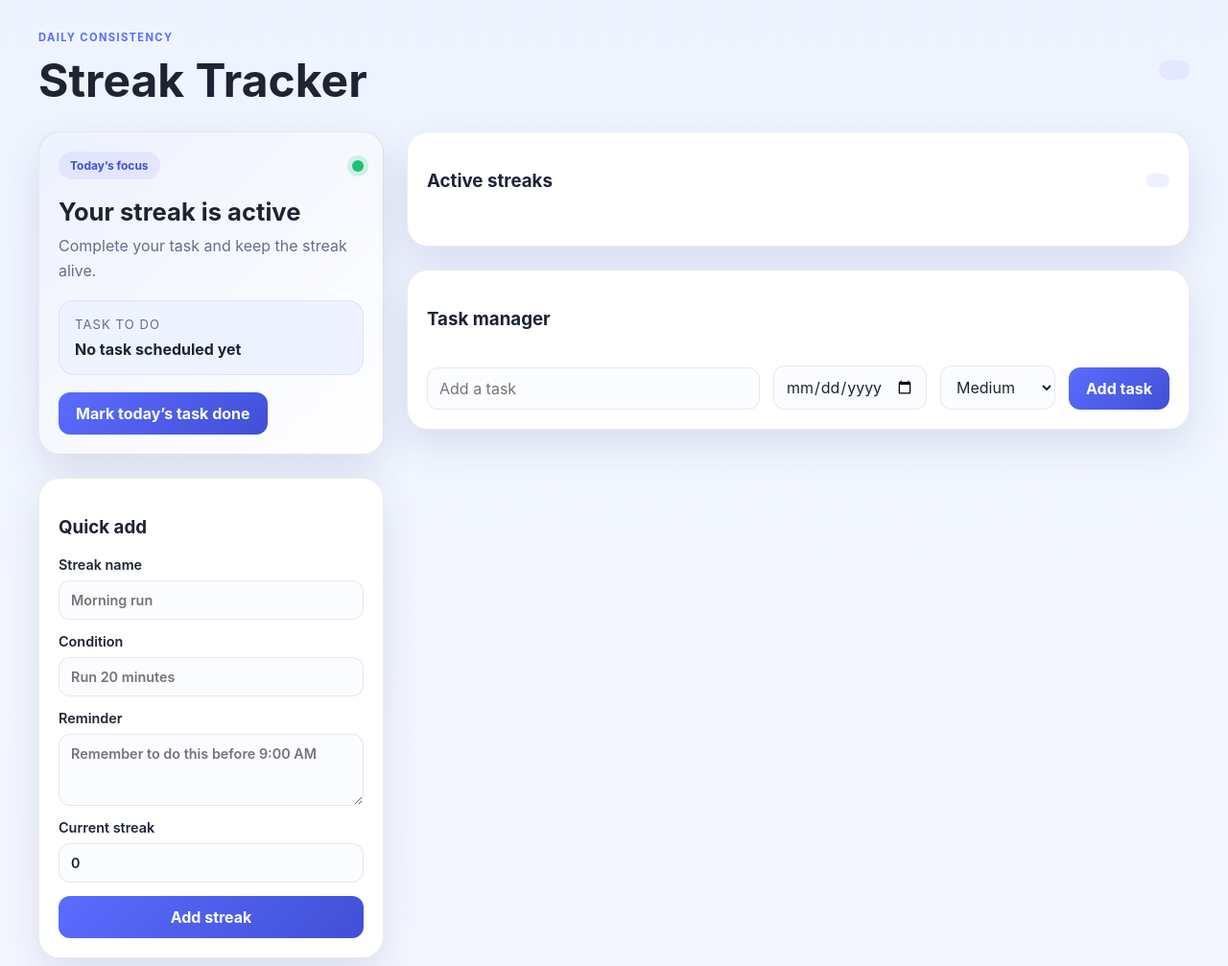
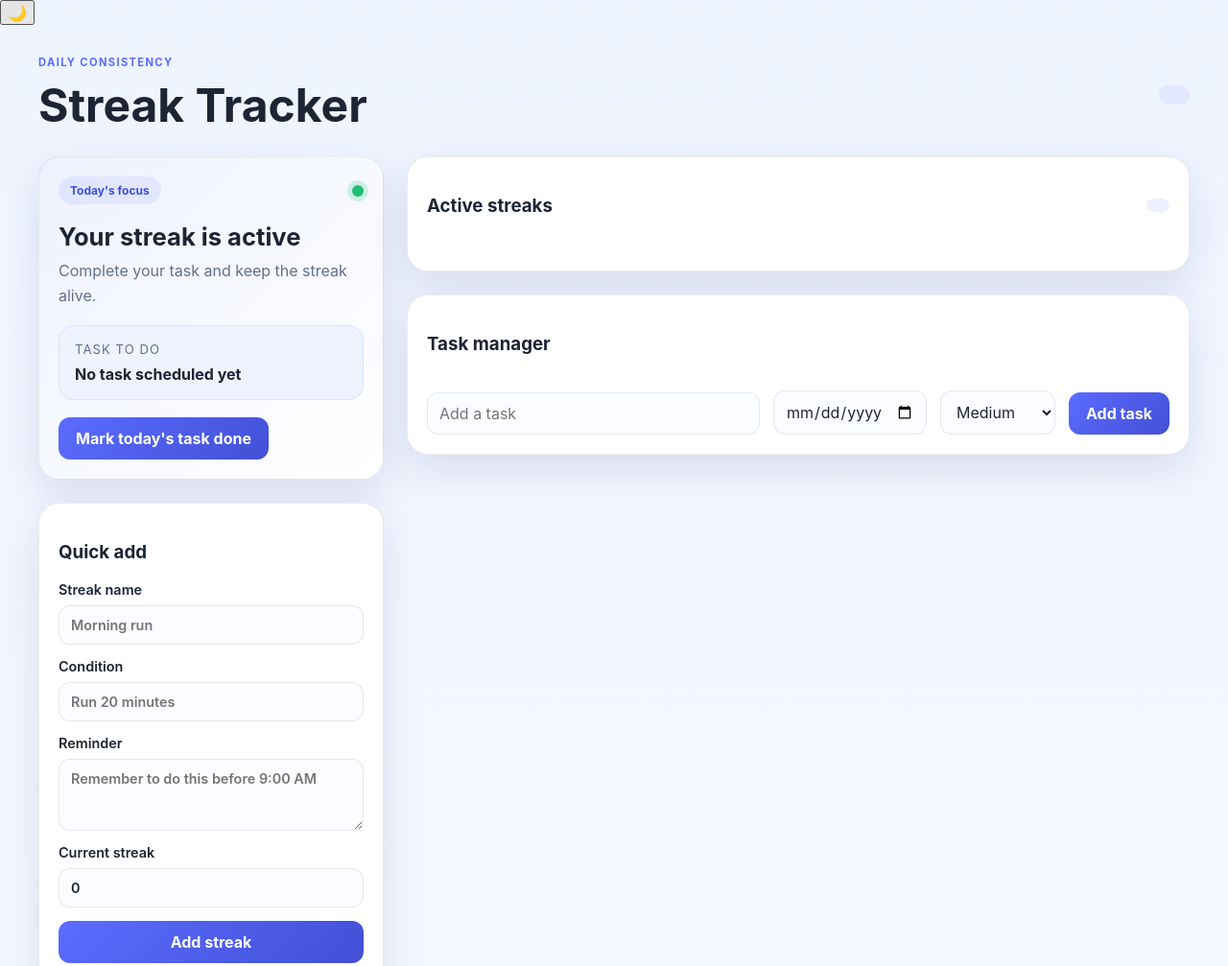
Before and after one commit to FIELD-TIB/streak-tracker-app, a plain HTML site: page index.html in a window 1280 px wide. Shown: the top 1007 px of the page at 96% size. Drawn offline with Linux system fonts and the light colour scheme; a script that the page names is missing.

Commit message:
Add theme toggle and split theme logic into a dedicated module

```diff
--- a/index.html
+++ b/index.html
@@ -5,8 +5,14 @@
     <meta name="viewport" content="width=device-width, initial-scale=1.0" />
     <title>Streak Tracker</title>
     <link rel="stylesheet" href="styles.css" />
+    <meta name="description" content="Daily streak tracker with task manager and reminders" />
+    <meta name="theme-color" content="#5b6cff" />
   </head>
   <body>
+    <button id="themeToggleBtn" class="theme-toggle" aria-label="Toggle dark mode" title="Toggle theme">
+      <span class="theme-icon">🌙</span>
+    </button>
+
     <div class="app-shell">
       <header class="topbar">
         <div>
@@ -20,7 +26,7 @@
         <aside class="widget-col">
           <section class="widget card">
             <div class="widget-header">
-              <span class="tag">Today’s focus</span>
+              <span class="tag">Today's focus</span>
               <span class="status-dot status-good"></span>
             </div>
             <h2 id="widgetTitle">Your streak is active</h2>
@@ -30,7 +36,7 @@
               <strong id="widgetTask">No task scheduled yet</strong>
             </div>
             <button id="markTaskDoneBtn" class="primary-btn" type="button">
-              Mark today’s task done
+              Mark today's task done
             </button>
           </section>
 
@@ -44,22 +50,12 @@
 
               <label>
                 Condition
-                <input
-                  type="text"
-                  id="streakCondition"
-                  placeholder="Run 20 minutes"
-                  required
-                />
+                <input type="text" id="streakCondition" placeholder="Run 20 minutes" required />
               </label>
 
               <label>
                 Reminder
-                <textarea
-                  id="streakReminder"
-                  rows="3"
-                  placeholder="Remember to do this before 9:00 AM"
-                  required
-                ></textarea>
+                <textarea id="streakReminder" rows="3" placeholder="Remember to do this before 9:00 AM" required></textarea>
               </label>
 
               <label>
@@ -104,6 +100,7 @@
     </div>
 
     <script src="storage.js"></script>
+    <script src="theme.js"></script>
     <script src="app.js"></script>
   </body>
 </html>
```
